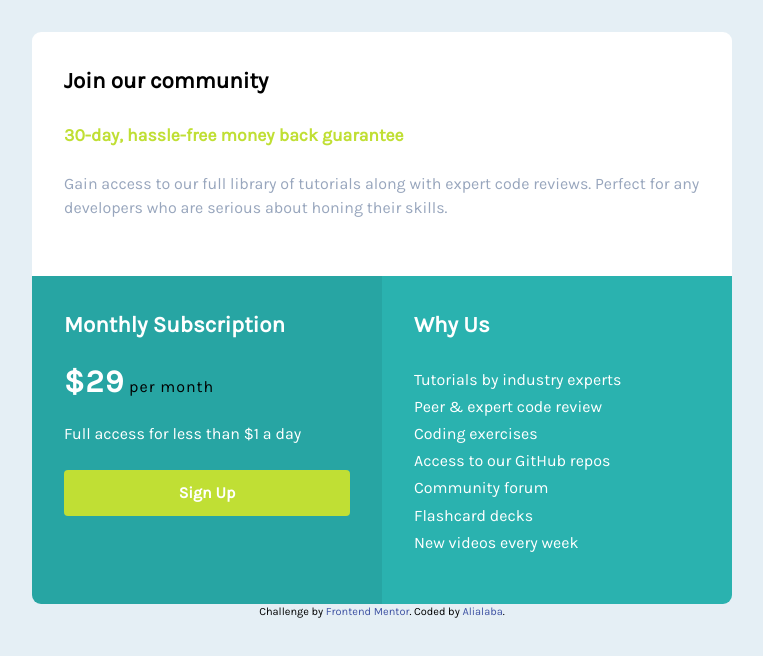
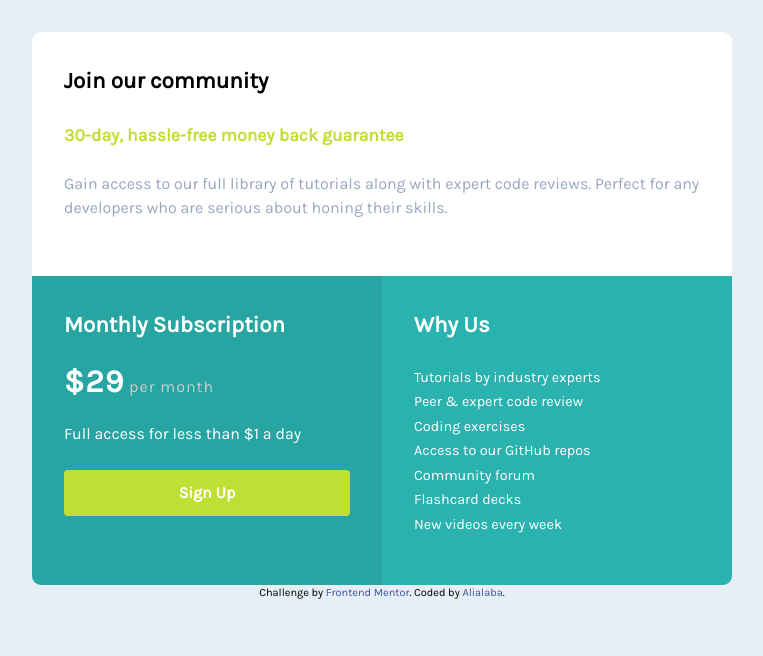
Before and after one commit to alialaba/frontend-mentor-challenge, a plain HTML site: page single-price-grid-component/index.html in a window 1280 px wide. Shown: the whole page, without its empty margins (258-1021 px from the left). Drawn offline with Linux system fonts and the light colour scheme.

Commit message:
fix typography, color

```diff
--- a/single-price-grid-component/style.css
+++ b/single-price-grid-component/style.css
@@ -93,7 +93,7 @@ body {
   margin-bottom: 1rem;
 }
 .subscription .duration {
-  color: var(--white-gray);
+  color: var(--clr-white-gray);
   font-size: 1rem;
   letter-spacing: 1px;
   margin-bottom: 1rem;
@@ -137,7 +137,7 @@ body {
   margin-bottom: 1rem;
 }
 .list-item {
-  font-size: 1.1;
+  font-size: 0.9rem;
   font-weight: 400;
   line-height: 1.7;
   color: var(--clr-white);
```
